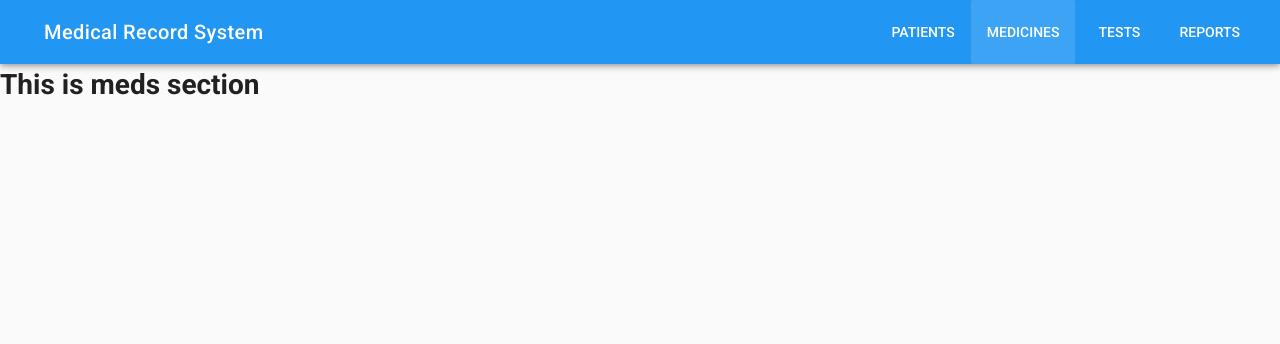
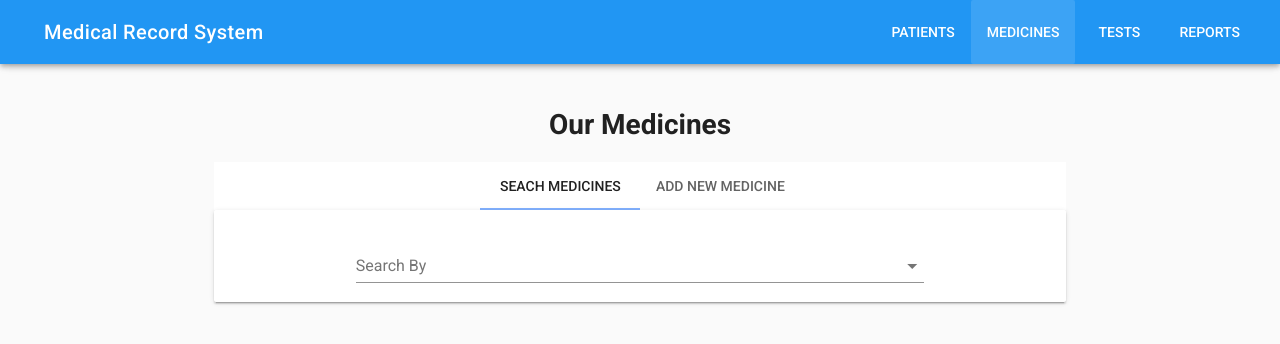
Before and after one commit to nishkaush/medical-record-system, a Vue app: page /meds in a window 1280 px wide. Shown: the top 344 px of the page. Built offline with nearby package versions, Linux system fonts and the light colour scheme.

Commit message:
setup medicine search and add sections

```diff
--- a/src/components/Meds/Meds.vue
+++ b/src/components/Meds/Meds.vue
@@ -1,3 +1,30 @@
 <template>
-  <h1>This is meds section</h1>
+  <v-container class="mt-3">
+    <v-layout justify-center>
+      <v-flex xs12 md9 class="text-xs-center">
+        <h1>Our Medicines</h1>
+        <v-tabs fixed-tabs class="mt-3">
+          <v-tab href="#searchMedicine">Seach Medicines</v-tab>
+          <v-tab href="#addMedicine">Add New Medicine</v-tab>
+          <v-tab-item id="searchMedicine">
+            <search-med-content></search-med-content>
+          </v-tab-item>
+          <v-tab-item id="addMedicine">
+            <add-new-med-content></add-new-med-content>
+          </v-tab-item>
+        </v-tabs>
+      </v-flex>
+    </v-layout>
+  </v-container>
 </template>
+
+<script>
+import SearchMeds from "./SearchMeds/SearchMeds.vue";
+import AddNewMed from "./NewMeds/AddNewMed.vue";
+export default {
+  components: {
+    "search-med-content": SearchMeds,
+    "add-new-med-content": AddNewMed
+  }
+};
+</script>
--- /dev/null
+++ b/src/components/Meds/NewMeds/AddNewMed.vue
@@ -0,0 +1,50 @@
+<template>
+  <v-card class="pt-4">
+    <v-layout justify-center>
+      <v-flex xs12 md8>
+        <v-form ref="addMedForm" class="text-xs-center">
+          <v-text-field
+            name="medicineName"
+            label="Name of Medicine"
+            v-model="medicineName"
+            :rules="[rules.required]"
+            required
+            type="text"
+          >
+          </v-text-field>
+          <v-text-field
+            name="medicineQty"
+            label="Stock Quantity"
+            v-model="medicineQty"
+            :rules="[rules.required]"
+            required
+            type="number"
+          >
+          </v-text-field>
+          <v-btn class="primary" @click="submitForm" v-if="medicineName&&medicineQty">Add</v-btn>
+        </v-form>
+      </v-flex>
+    </v-layout>
+  </v-card>
+</template>
+
+<script>
+export default {
+  data() {
+    return {
+      medicineName: "",
+      medicineQty: "",
+      rules: {
+        required: v => !!v || "This field is required"
+      }
+    };
+  },
+  methods: {
+    submitForm() {
+      if (this.$refs.addMedForm.validate()) {
+        console.log("all successfull");
+      }
+    }
+  }
+};
+</script>
--- /dev/null
+++ b/src/components/Meds/SearchMeds/SearchMeds.vue
@@ -0,0 +1,63 @@
+<template>
+  <v-card>
+    <v-layout justify-center>
+      <v-flex xs12 md8>
+        <v-form class="pt-4 text-xs-center" ref="searchMedForm">
+          <v-select
+            :items="medicineQuery"
+            label="Search By"
+            v-model="selectedQuery"
+            :rules="[rules.required]"
+          >
+          </v-select>
+          <v-text-field
+            label="Medicine Name"
+            name="medicineName"
+            v-if="selectedQuery.text==='Name'"
+            v-model="medicineName"
+            :rules="[rules.required]"
+            type="text"
+          >
+          </v-text-field>
+          <v-select
+            :items="medicineType"
+            v-model="selectedType"
+            label="Choose Medicine Type"
+            v-if="selectedQuery.text==='Type'"
+            :rules="[rules.required]"
+          >
+          </v-select>
+          <v-btn class="primary" v-if="selectedQuery.text" @click="submitForm">Search</v-btn>
+        </v-form>
+      </v-flex>
+    </v-layout>
+  </v-card>
+</template>
+
+<script>
+export default {
+  data() {
+    return {
+      selectedQuery: {},
+      medicineName: "",
+      selectedType: "",
+      medicineQuery: [{ text: "Name" }, { text: "Type" }],
+      medicineType: [
+        { text: "Tablets" },
+        { text: "Ointment" },
+        { text: "Syrups or Drops" }
+      ],
+      rules: {
+        required: v => !!v || "This field is required"
+      }
+    };
+  },
+  methods: {
+    submitForm() {
+      if (this.$refs.searchMedForm.validate()) {
+        console.log(this.selectedQuery, this.medicineName, this.selectedType);
+      }
+    }
+  }
+};
+</script>
--- a/src/components/StartApp/StartApp.vue
+++ b/src/components/StartApp/StartApp.vue
@@ -1,5 +1,5 @@
 <template>
-<v-container>
+<v-container class="mt-3">
   <v-layout>
     <v-flex xs12 class="text-xs-center">
       <h1>Our Patients</h1>
```
